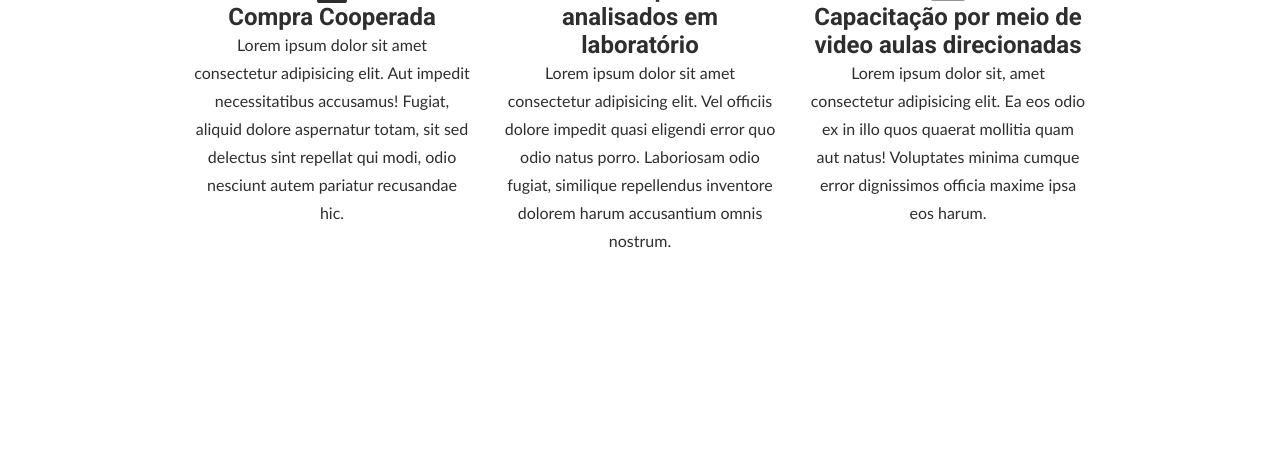
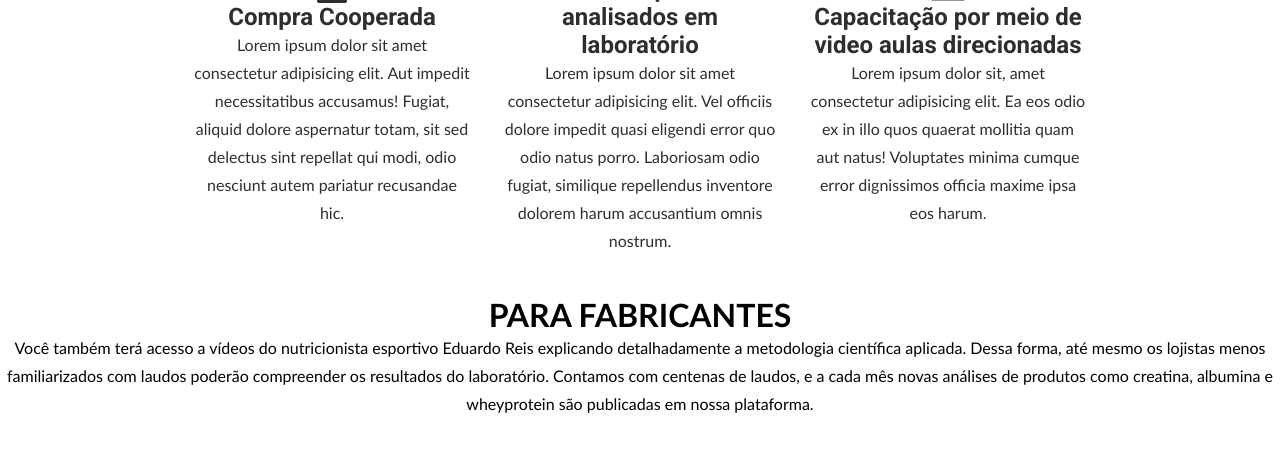
Before and after one commit to matheuszufi/COOPENUTRI-2.0, a plain HTML site: page index.html in a window 1280 px wide. Shown: the part 883-1334 px from the top of the page. Drawn offline with Linux system fonts and the light colour scheme.

Commit message:
updateparafabricantes

```diff
--- a/index.html
+++ b/index.html
@@ -94,6 +94,18 @@
 
 
 
+            <div id="para-fabricantes">
+                <h1>PARA FABRICANTES</h1>
+                <p>Você também terá acesso a vídeos do nutricionista esportivo Eduardo Reis explicando detalhadamente a metodologia científica aplicada. Dessa forma, até mesmo os lojistas menos familiarizados com laudos poderão compreender os resultados do laboratório. Contamos com centenas de laudos, e a cada mês novas análises de produtos como creatina, albumina e wheyprotein são publicadas em nossa plataforma.</p>
+
+            </div>
+
+
+
+            <div id="baixe-o-app"></div>
+
+
+
 
 
 
--- a/styles/main.css
+++ b/styles/main.css
@@ -129,3 +129,28 @@ main {
     margin: 4px;
     backdrop-filter: blur(3px);
 }
+
+
+
+
+
+
+
+
+
+
+
+
+
+#para-fabricantes {
+    display: flex;
+    flex-direction: column;
+    justify-content: center;
+    text-align: center;
+    align-items: center;
+}
+
+
+#para-fabricantes p {
+    line-height: 28px;
+}
```
